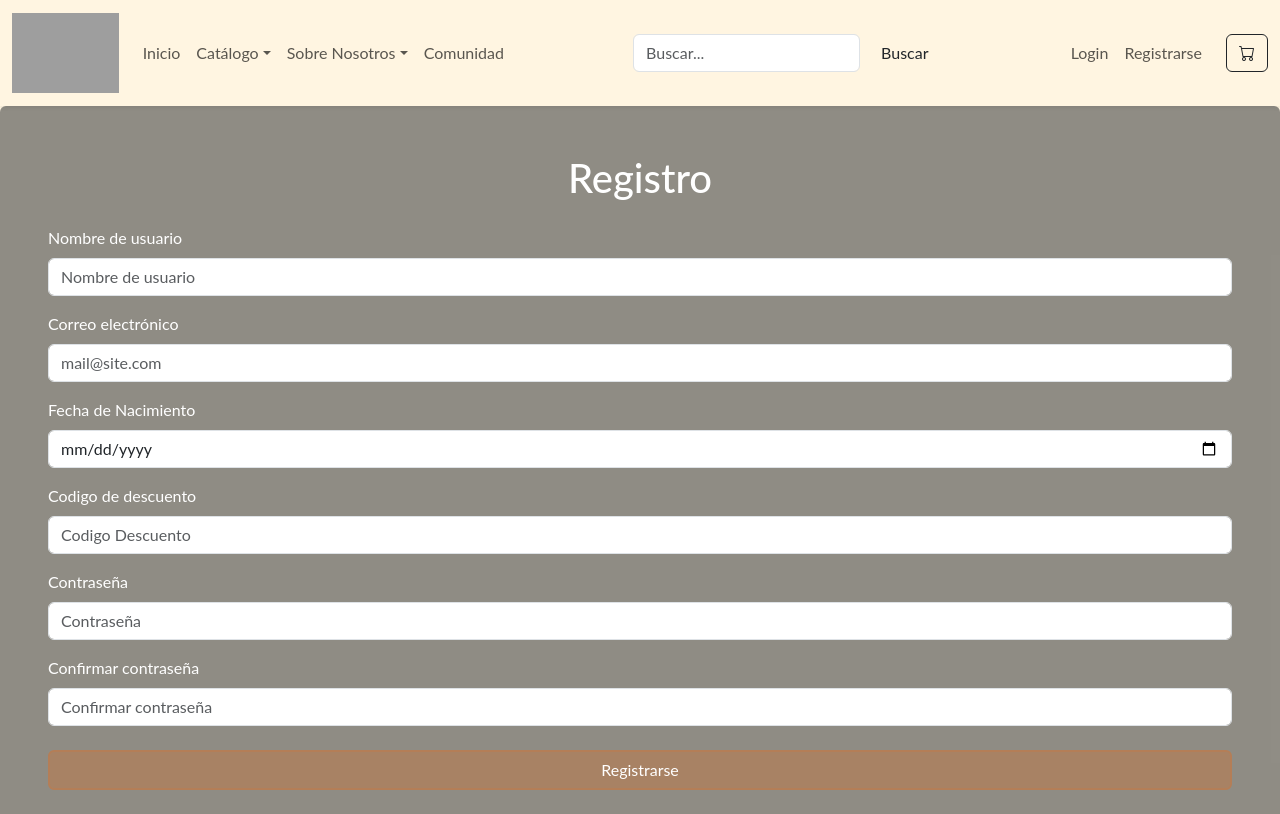
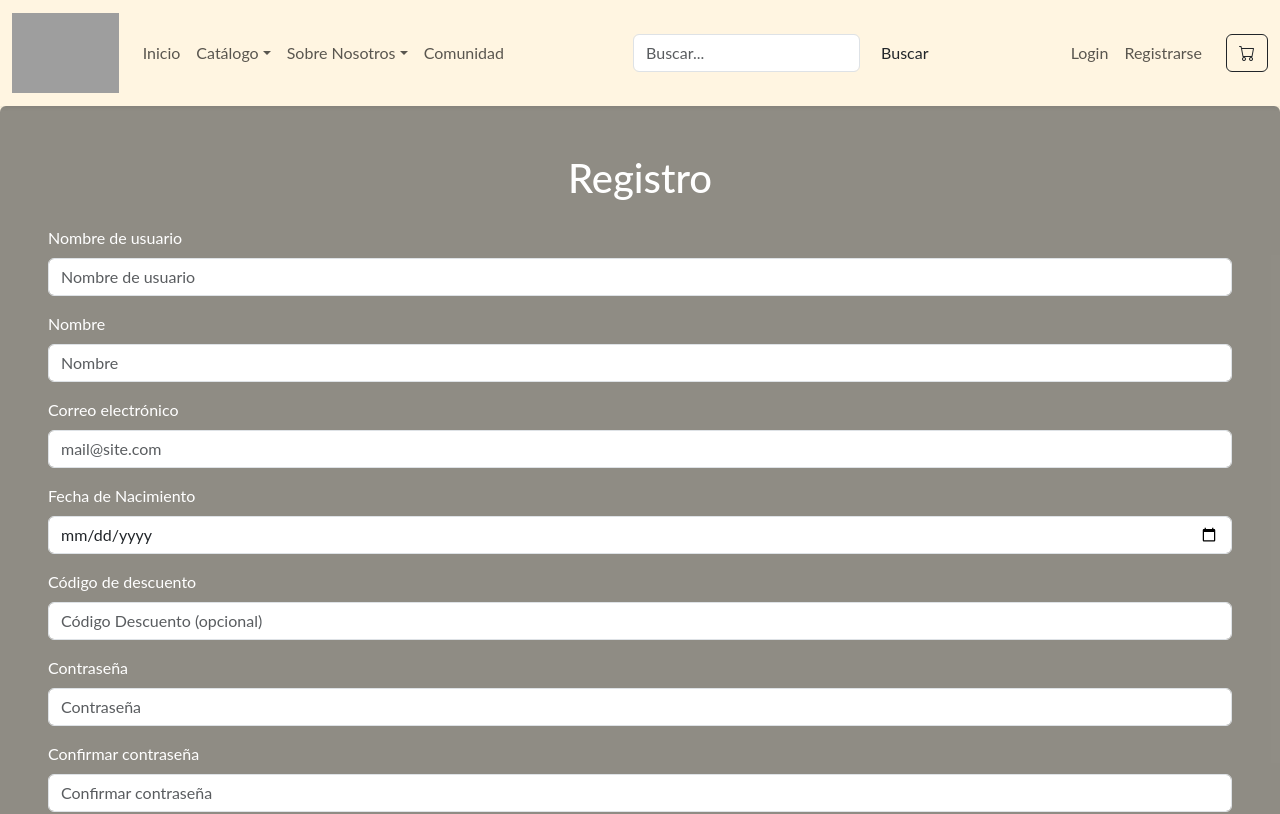
Before and after one commit to Carlitos-A/BakeryWeb_CRA, a React (Create React App) app: page /Registro in a window 1280 px wide. Shown: the top 814 px of the page. Built offline with nearby package versions, Linux system fonts and the light colour scheme; grey boxes are pictures that could not be loaded.

Commit message:
se modifica el registro para lograr que se guarden en el localstorage

```diff
--- a/src/pages/Registro.jsx
+++ b/src/pages/Registro.jsx
@@ -2,33 +2,162 @@ import React, { useState, useEffect } from "react";
 import '../styles/style.css';
 
 function Registrar() {
-  const [fechaNacimiento, setFechaNacimiento] = useState('');
+
+  const [formData, setFormData] = useState({
+     usuario: '',
+      nombre: '',
+      correo: '',
+      celular: '',
+      genero: '',
+      fechaNacimiento: '',
+      pais: '',
+      ciudad: '',
+      direccion: '',
+      codigoDesc: '',
+      contrasena: '',
+  });
+
   const [maxFecha, setMaxFecha] = useState('');
+  const [modal, setModal] = useState({ show: false, title: '', message: '', type: '' }); // type: 'success' | 'error'
 
-  useEffect(() => { //Fecha actual como maximo
+  useEffect(() => {
+    // Fecha actual como máximo
     const today = new Date().toISOString().split('T')[0];
     setMaxFecha(today);
   }, []);
 
-  const handleFechaChange = (e) => {
-    setFechaNacimiento(e.target.value);
+  const handleChange = (e) => {
+    const { id, value } = e.target;
+    setFormData({
+      ...formData,
+      [id]: value
+    });
+  };
+
+  const handleSubmit = (e) => {
+    e.preventDefault();
+
+    if (formData.contrasena !== formData.confirmarcontrasena) {
+      setModal({
+        show: true,
+        title: 'Error',
+        message: 'Las contraseñas no coinciden.',
+        type: 'error'
+      });
+      return;
+    }
+
+    const usuariosGuardados = JSON.parse(localStorage.getItem("usuariosRegistrados")) || [];
+
+    // Verificar si ya existe el usuario o el correo
+    const usuarioExistente = usuariosGuardados.find(
+      (u) => u.usuario === formData.usuario || u.correo === formData.correo
+    );
+
+    if (usuarioExistente) {
+      setModal({
+        show: true,
+        title: 'Error',
+        message: 'El usuario o correo ya están registrados.',
+        type: 'error'
+      });
+      return;
+    }
+
+    // Crear nuevo usuario
+    const nuevoUsuario = {
+    usuario: formData.usuario,
+  nombre: formData.nombre,
+  correo: formData.correo,
+  celular: formData.celular || '',
+  genero: formData.genero || '',
+  fechaNacimiento: formData.fechaNacimiento,
+  pais: formData.pais || '',
+  ciudad: formData.ciudad || '',
+  direccion: formData.direccion || '',
+  codigoDesc: formData.codigoDesc || null,
+  contrasena: formData.contrasena
+    };
+
+    usuariosGuardados.push(nuevoUsuario);
+    localStorage.setItem("usuariosRegistrados", JSON.stringify(usuariosGuardados));
+
+    setModal({
+      show: true,
+      title: 'Registro exitoso',
+      message: 'El usuario se ha registrado correctamente.',
+      type: 'success'
+    });
+
+    // Limpiar formulario
+    setFormData({
+       usuario: '',
+       nombre: '',
+    correo: '',
+    fechaNacimiento: '',
+    codigoDesc: '',
+    contrasena: '',
+    confirmarcontrasena: ''
+
+    });
+  };
+
+  const closeModal = () => {
+    setModal({ show: false, title: '', message: '', type: '' });
   };
 
   return (
     <main className="flex-grow-1 d-flex align-items-center justify-content-center">
       <div className="bg-dark bg-opacity-50 p-5 rounded text-white w-100">
         <h1 className="mb-4 text-center">Registro</h1>
-        <form>
+        <form onSubmit={handleSubmit}>
 
           <div className="mb-3">
             <label htmlFor="usuario" className="form-label">Nombre de usuario</label>
-            <input type="text" className="form-control" id="usuario" required placeholder="Nombre de usuario"
-              pattern="[A-Za-z][A-Za-z0-9\-]*" minlength="3" maxlength="30" title="Solo letras, números o guión" />
+            <input
+              type="text"
+              className="form-control"
+              id="usuario"
+              required
+              placeholder="Nombre de usuario"
+              pattern="[A-Za-z][A-Za-z0-9\-]*"
+              minLength="3"
+              maxLength="30"
+              title="Solo letras, números o guión"
+              value={formData.usuario}
+              onChange={handleChange}
+            />
           </div>
+
+           <div className="mb-3">
+            <label htmlFor="usuario" className="form-label">Nombre </label>
+            <input
+              type="text"
+              className="form-control"
+              id="nombre"
+              required
+              placeholder="Nombre "
+              pattern="[A-Za-z][A-Za-z0-9\-]*"
+              minLength="3"
+              maxLength="30"
+              title="Solo letras"
+              value={formData.nombre}
+              onChange={handleChange}
+            />
+          </div>
+
 
           <div className="mb-3">
             <label htmlFor="correo" className="form-label">Correo electrónico</label>
-            <input type="email" className="form-control" id="correo" placeholder="mail@site.com" required />
+            <input
+              type="email"
+              className="form-control"
+              id="correo"
+              placeholder="mail@site.com"
+              required
+              value={formData.correo}
+              onChange={handleChange}
+            />
           </div>
 
           <div className="mb-3">
@@ -37,37 +166,94 @@ function Registrar() {
               type="date"
               className="form-control"
               id="fechaNacimiento"
-              value={fechaNacimiento}
-              onChange={handleFechaChange}
+              max={maxFecha}
               required
-              max={maxFecha}
+              value={formData.fechaNacimiento}
+              onChange={handleChange}
             />
           </div>
 
-           <div className="mb-3">
-            <label htmlFor="codigoDesc" className="form-label">Codigo de descuento</label>
-            <input type="text" className="form-control" id="codigoDesc" required placeholder="Codigo Descuento"
-              pattern="[A-Za-z][A-Za-z0-9\-]*" minlength="3" maxlength="30" title="Solo letras, números o guión" />
+          <div className="mb-3">
+            <label htmlFor="codigoDesc" className="form-label">Código de descuento</label>
+            <input
+              type="text"
+              className="form-control"
+              id="codigoDesc"
+              placeholder="Código Descuento (opcional)"
+              pattern="[A-Za-z][A-Za-z0-9\-]*"
+              minLength="3"
+              maxLength="30"
+              title="Solo letras, números o guión"
+              value={formData.codigoDesc}
+              onChange={handleChange}
+            />
           </div>
-
 
           <div className="mb-3">
             <label htmlFor="contrasena" className="form-label">Contraseña</label>
-            <input type="password" className="form-control" id="contrasena" placeholder="Contraseña" minlength="6"
-              pattern="(?=.*\d)(?=.*[a-z])(?=.*[A-Z]).{6,}" title="Debe contener más de 6 caracteres, incluyendo número, mayúscula y minúscula" required />
+            <input
+              type="password"
+              className="form-control"
+              id="contrasena"
+              placeholder="Contraseña"
+              minLength="6"
+              pattern="(?=.*\d)(?=.*[a-z])(?=.*[A-Z]).{6,}"
+              title="Debe contener más de 6 caracteres, incluyendo número, mayúscula y minúscula"
+              required
+              value={formData.contrasena}
+              onChange={handleChange}
+            />
           </div>
 
           <div className="mb-4">
             <label htmlFor="confirmarcontrasena" className="form-label">Confirmar contraseña</label>
-            <input type="password" className="form-control" id="confirmarcontrasena" placeholder="Confirmar contraseña"
-              minlength="6" required />
+            <input
+              type="password"
+              className="form-control"
+              id="confirmarcontrasena"
+              placeholder="Confirmar contraseña"
+              minLength="6"
+              required
+              value={formData.confirmarcontrasena}
+              onChange={handleChange}
+            />
           </div>
 
           <div className="d-grid">
-            <button id="btnRegister" type="submit" className="btn btn-color btn-outline-dark">Registrarse</button>
+            <button id="btnRegister" type="submit" className="btn btn-color btn-outline-dark">
+              Registrarse
+            </button>
           </div>
         </form>
       </div>
+
+      {/* Modal de éxito/error */}
+      {modal.show && (
+        <div
+          className="modal fade show d-block"
+          style={{ backgroundColor: 'rgba(0,0,0,0.5)' }}
+          tabIndex="-1"
+        >
+          <div className="modal-dialog modal-dialog-centered">
+            <div className="modal-content">
+              <div
+                className={`modal-header ${modal.type === 'success' ? 'bg-success text-white' : 'bg-danger text-white'}`}
+              >
+                <h5 className="modal-title">{modal.title}</h5>
+                <button type="button" className="btn-close" onClick={closeModal}></button>
+              </div>
+              <div className="modal-body">
+                <p>{modal.message}</p>
+              </div>
+              <div className="modal-footer">
+                <button type="button" className="btn btn-secondary" onClick={closeModal}>
+                  Cerrar
+                </button>
+              </div>
+            </div>
+          </div>
+        </div>
+      )}
     </main>
   );
 }
```
